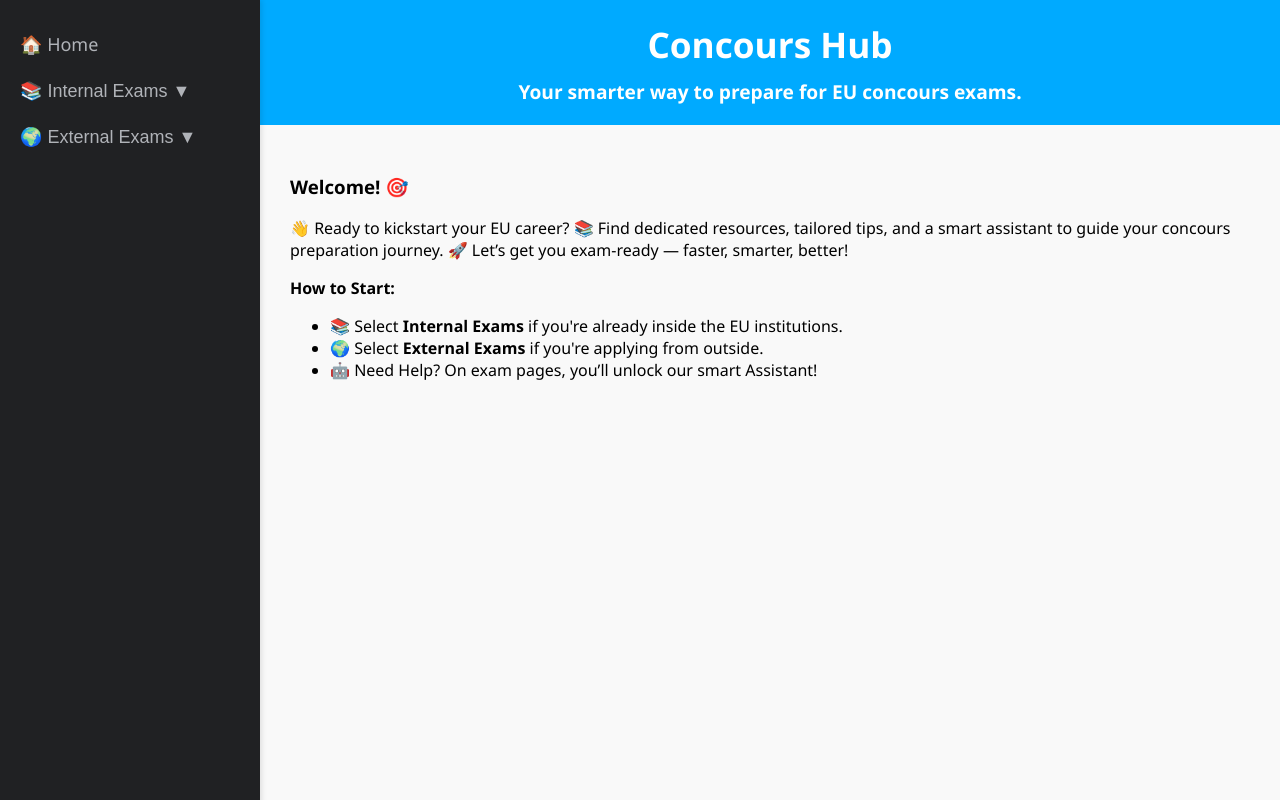
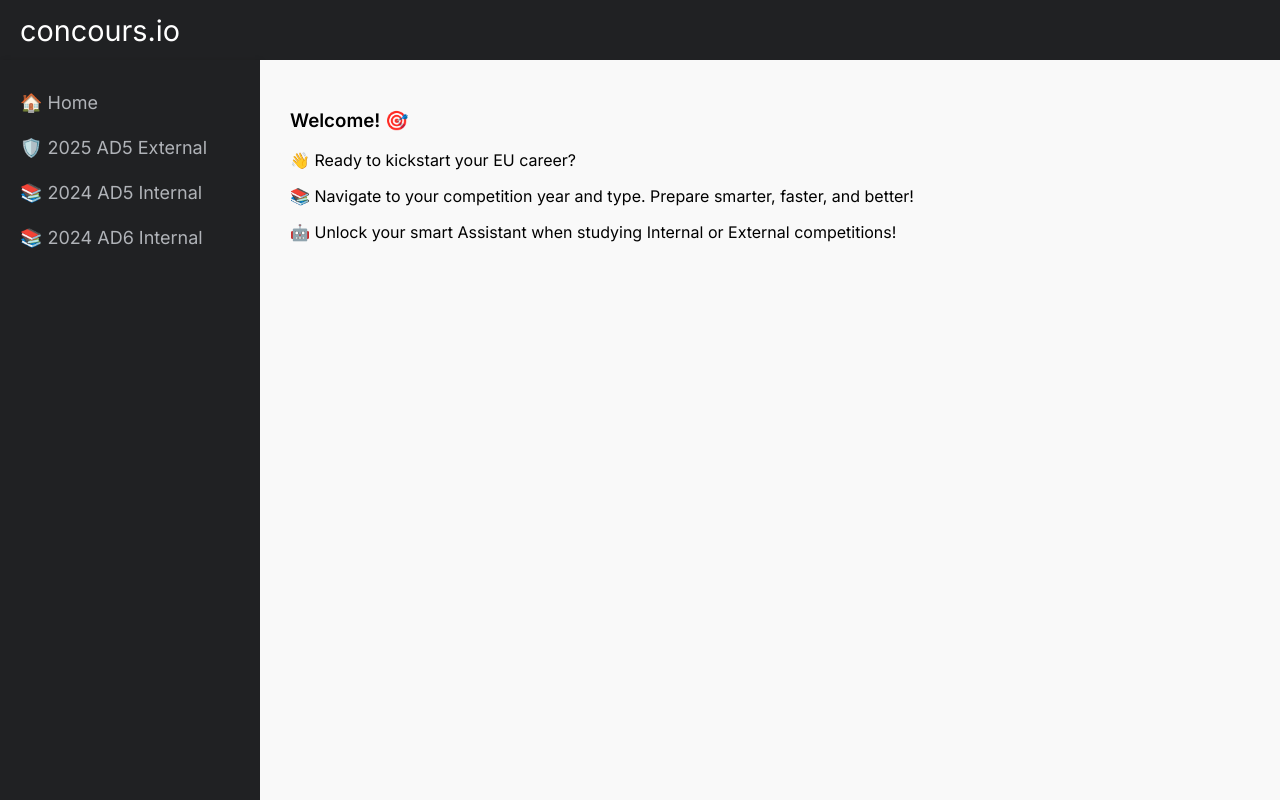
Before and after one commit to TechChez/ConcourAssist, a plain HTML site: page index.html in a window 1280 px wide. Drawn offline with Linux system fonts and the light colour scheme.

Commit message:
Add files via upload

```diff
--- a/index.html
+++ b/index.html
@@ -2,69 +2,59 @@
 <html lang="en">
 <head>
   <meta charset="UTF-8">
-  <title>Concours Preparation Platform</title>
+  <title>concours.io</title>
+  <link href="https://fonts.googleapis.com/css2?family=Inter:wght@400;600&display=swap" rel="stylesheet">
   <style>
     body {
       margin: 0;
-      font-family: 'Segoe UI', Tahoma, Geneva, Verdana, sans-serif;
+      font-family: 'Inter', sans-serif;
       background-color: #f9f9f9;
+      display: flex;
+      flex-direction: column;
+      height: 100vh;
+    }
+    header {
+      background-color: #202123;
+      color: white;
+      display: flex;
+      align-items: center;
+      padding: 0 20px;
+      height: 60px;
+      box-shadow: 0 2px 4px rgba(0,0,0,0.2);
+      font-size: 1.8em;
+    }
+    .container {
+      flex: 1;
+      display: flex;
+      min-height: 0;
     }
     .sidebar {
-      position: fixed;
-      height: 100%;
       width: 260px;
       background-color: #202123;
+      display: flex;
+      flex-direction: column;
       padding-top: 20px;
-      overflow-x: hidden;
       box-shadow: 2px 0 5px rgba(0, 0, 0, 0.1);
     }
-    .sidebar a, .dropdown-btn {
+    .sidebar a {
       padding: 12px 20px;
       text-decoration: none;
       font-size: 18px;
       color: #b0b3b8;
       display: block;
-      border: none;
-      background: none;
-      width: 100%;
-      text-align: left;
-      cursor: pointer;
-      outline: none;
       transition: background 0.2s, color 0.2s;
     }
-    .sidebar a:hover, .dropdown-btn:hover {
+    .sidebar a:hover, .sidebar a.active-tab {
       background-color: #343541;
       color: white;
-    }
-    .active-tab {
       border-left: 4px solid #00aaff;
-      background-color: #343541;
-      color: white !important;
-    }
-    .dropdown-container {
-      display: none;
-      background-color: #2c2d31;
-      padding-left: 20px;
-    }
-    .header {
-      margin-left: 260px;
-      padding: 20px;
-      background-color: #00aaff;
-      color: white;
-      text-align: center;
-    }
-    .header h1 {
-      margin: 0;
-      font-size: 2.2em;
-    }
-    .header h2 {
-      margin: 10px 0 0 0;
-      font-size: 1.2em;
-      color: white !important;
+      padding-left: 16px;
     }
     .main-content {
-      margin-left: 260px;
+      flex: 1;
       padding: 30px;
+      overflow-y: auto;
+      background-color: #f9f9f9;
     }
     #concours-assistant {
       position: fixed;
@@ -80,39 +70,35 @@
     #concours-assistant h3 {
       margin-top: 0;
     }
+    .loading {
+      font-size: 24px;
+      text-align: center;
+      margin-top: 50px;
+      color: #00aaff;
+    }
   </style>
 </head>
+
 <body>
 
+<header>
+  concours.io
+</header>
+
+<div class="container">
   <div class="sidebar">
     <a href="#" id="home-tab" onclick="openTab('home', this)">🏠 Home</a>
-  <button class="dropdown-btn">📚 Internal Exams ▼</button>
-  <div class="dropdown-container">
-    <a href="#" id="ad5-internal-tab" onclick="openTab('ad5-internal', this)">AD5 Internal</a>
-  </div>
-  <button class="dropdown-btn">🌍 External Exams ▼</button>
-  <div class="dropdown-container">
-    <a href="#" id="ad5-external-tab" onclick="openTab('ad5-external', this)">AD5 External</a>
-  </div>
-</div>
-
-<div class="header">
-  <h1>Concours Hub</h1>
-  <h2>Your smarter way to prepare for EU concours exams.</h2>
+    <a href="#" id="ad5-external-tab" onclick="openTab('ad5-external', this)">🛡️ 2025 AD5 External</a>
+    <a href="#" id="ad5-internal-tab" onclick="openTab('ad5-internal', this)">📚 2024 AD5 Internal</a>
+    <a href="#" id="ad6-internal-tab" onclick="openTab('ad6-internal', this)">📚 2024 AD6 Internal</a>
   </div>
 
   <div class="main-content" id="tab-content">
     <h3>Welcome! 🎯</h3>
-  <p>👋 Ready to kickstart your EU career?
-  📚 Find dedicated resources, tailored tips, and a smart assistant to guide your concours preparation journey.
-  🚀 Let’s get you exam-ready — faster, smarter, better!</p>
-
-  <p><strong>How to Start:</strong></p>
-  <ul>
-    <li>📚 Select <strong>Internal Exams</strong> if you're already inside the EU institutions.</li>
-    <li>🌍 Select <strong>External Exams</strong> if you're applying from outside.</li>
-    <li>🤖 Need Help? On exam pages, you’ll unlock our smart Assistant!</li>
-  </ul>
+    <p>👋 Ready to kickstart your EU career?</p>
+    <p>📚 Navigate to your competition year and type. Prepare smarter, faster, and better!</p>
+    <p>🤖 Unlock your smart Assistant when studying Internal or External competitions!</p>
+  </div>
 </div>
 
 <div id="concours-assistant">
@@ -129,55 +115,54 @@
 </div>
 
 <script>
-  var dropdown = document.getElementsByClassName("dropdown-btn");
-  var i;
-
-  for (i = 0; i < dropdown.length; i++) {
-    dropdown[i].addEventListener("click", function() {
-      this.classList.toggle("active");
-      var dropdownContent = this.nextElementSibling;
-      if (dropdownContent.style.display === "block") {
-        dropdownContent.style.display = "none";
-      } else {
-        dropdownContent.style.display = "block";
-      }
-    });
-  }
-
   function openTab(tabName, element) {
-    // Remove active-tab class from all sidebar links
     var links = document.querySelectorAll(".sidebar a");
     links.forEach(link => link.classList.remove("active-tab"));
     element.classList.add("active-tab");
 
+    var content = document.getElementById('tab-content');
+    var chatbot = document.getElementById('concours-assistant');
+
+    content.innerHTML = '<div class="loading">Loading...</div>';
+    chatbot.style.display = "none";
+
+    setTimeout(function() {
       if (tabName === 'home') {
-      document.getElementById('tab-content').innerHTML = `
+        content.innerHTML = `
           <h3>Welcome! 🎯</h3>
-        <p>👋 Ready to kickstart your EU career?
-        📚 Find dedicated resources, tailored tips, and a smart assistant to guide your concours preparation journey.
-        🚀 Let’s get you exam-ready — faster, smarter, better!</p>
-
-        <p><strong>How to Start:</strong></p>
-        <ul>
-          <li>📚 Select <strong>Internal Exams</strong> if you're already inside the EU institutions.</li>
-          <li>🌍 Select <strong>External Exams</strong> if you're applying from outside.</li>
-          <li>🤖 Need Help? On exam pages, you’ll unlock our smart Assistant!</li>
-        </ul>
-      `;
-      document.getElementById('concours-assistant').style.display = 'none';
+          <p>👋 Ready to kickstart your EU career?</p>
+          <p>📚 Navigate to your competition year and type. Prepare smarter, faster, and better!</p>
+          <p>🤖 Unlock your smart Assistant when studying Internal or External competitions!</p>`;
+      } else if (tabName === 'ad5-external') {
+        var password = prompt("🔒 Enter password to access 2025 AD5 External:");
+        if (password !== "password") {
+          alert("Incorrect password. Access denied.");
+          content.innerHTML = '<h3>Access Denied 🚫</h3>';
+          return;
+        }
+        content.innerHTML = `
+          <h3>🛡️ 2025 AD5 External Competition</h3>
+          <p>🚀 Prepare smarter for the 2025 External competition!</p>
+          <p>📈 [Placeholder Pie Chart: Topics Distribution]</p>
+          <p>📊 [Placeholder Pie Chart: Question Difficulty]</p>
+          <p>🤖 Chatbot unlocked below!</p>`;
+        chatbot.style.display = "block";
       } else if (tabName === 'ad5-internal') {
-      document.getElementById('tab-content').innerHTML = `
-        <h3>AD5 Internal Competitions 📚</h3>
-        <p>🔹 Find everything you need for the AD5 internal selection process: key topics, sample questions, and exam strategy tips.</p>
-      `;
-      document.getElementById('concours-assistant').style.display = 'block';
-    } else if (tabName === 'ad5-external') {
-      document.getElementById('tab-content').innerHTML = `
-        <h3>AD5 External Competitions 🌍</h3>
-        <p>🔹 Preparing for your external AD5 competition? Access preparation guides, practice exercises, and more.</p>
-      `;
-      document.getElementById('concours-assistant').style.display = 'block';
+        content.innerHTML = `
+          <h3>📚 2024 AD5 Internal Competition</h3>
+          <p>🧠 Deep-dive resources for internal candidates.</p>
+          <p>📈 [Placeholder Pie Chart: Topics Distribution]</p>
+          <p>📊 [Placeholder Pie Chart: Question Difficulty]</p>`;
+        chatbot.style.display = "block";
+      } else if (tabName === 'ad6-internal') {
+        content.innerHTML = `
+          <h3>📚 2024 AD6 Internal Competition</h3>
+          <p>📘 Resources for advanced internal candidates.</p>
+          <p>📈 [Placeholder Pie Chart: Topics Distribution]</p>
+          <p>📊 [Placeholder Pie Chart: Question Difficulty]</p>`;
+        chatbot.style.display = "block";
       }
+    }, 500);
   }
 
   function checkPassword() {
@@ -185,7 +170,7 @@
     if (password === 'password') {
       document.getElementById('assistant-message').innerHTML = 'Access granted. How can I assist you?';
       document.getElementById('password-input').style.display = 'none';
-      event.target.style.display = 'none'; // hide submit button
+      event.target.style.display = 'none';
       document.getElementById('chat-interface').style.display = 'block';
     } else {
       document.getElementById('assistant-message').innerHTML = 'Incorrect password. Try again.';
```
Lines whose indentation alone changed are shown as unchanged.
